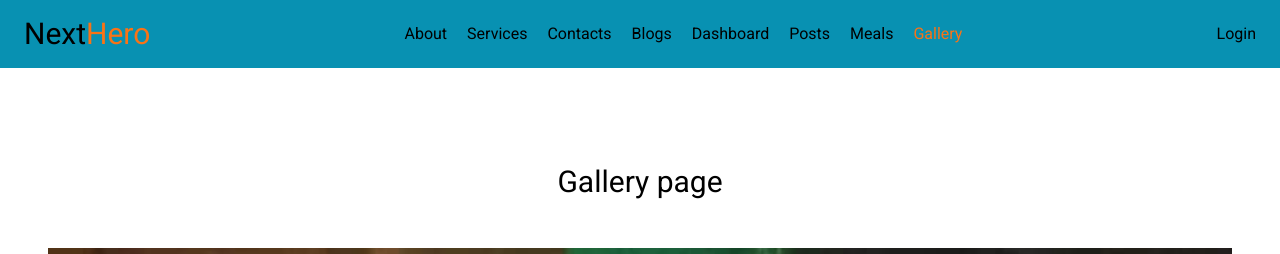
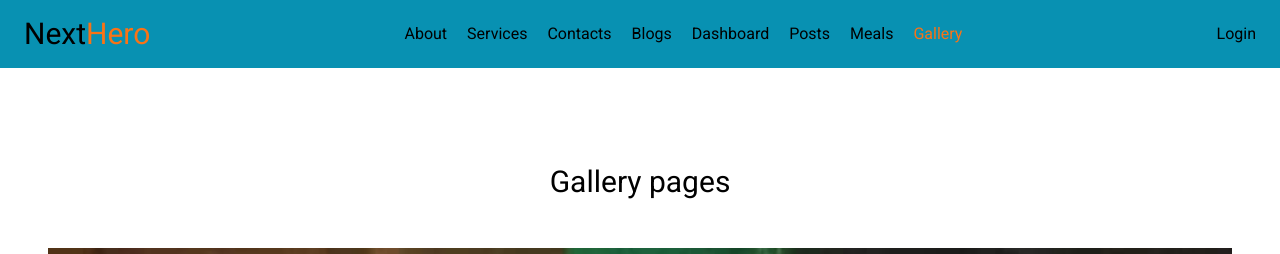
Before and after one commit to asshikhon/next-hero, a Next.js app: page /gallery in a window 1280 px wide. Shown: the top 254 px of the page. Built offline with nearby package versions, Linux system fonts and the light colour scheme.

Commit message:
added some words

```diff
--- a/src/app/gallery/page.jsx
+++ b/src/app/gallery/page.jsx
@@ -5,7 +5,7 @@ const page = () => {
     return (
         <div className='min-h-screen px-12 py-24'>
             <h6 className='text-3xl mb-12 text-center'>
-Gallery page
+Gallery pages
             </h6>
             <div>
             <Image src="/images/1.jpg.jpeg" alt="" height="1080" width="1920" />
```
